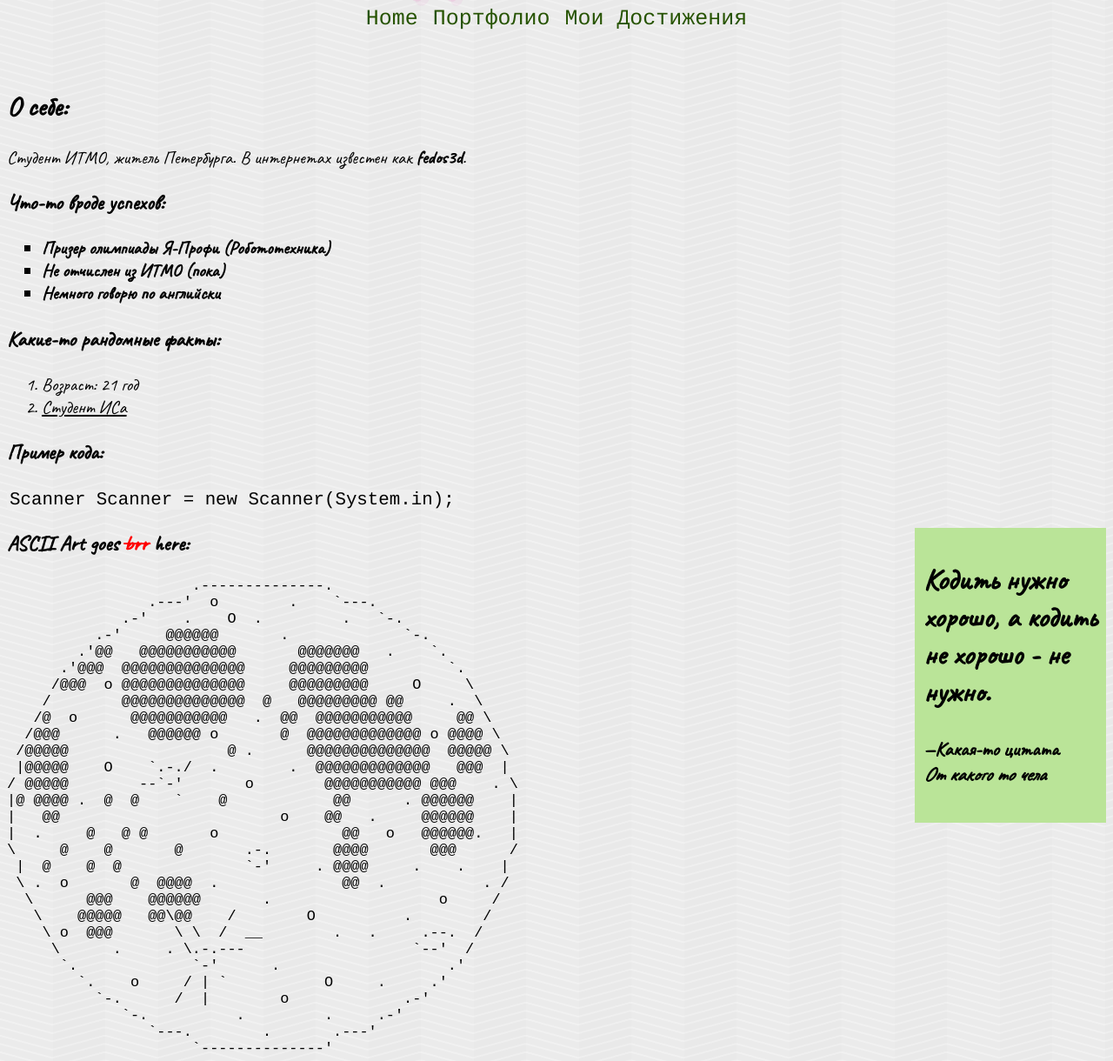
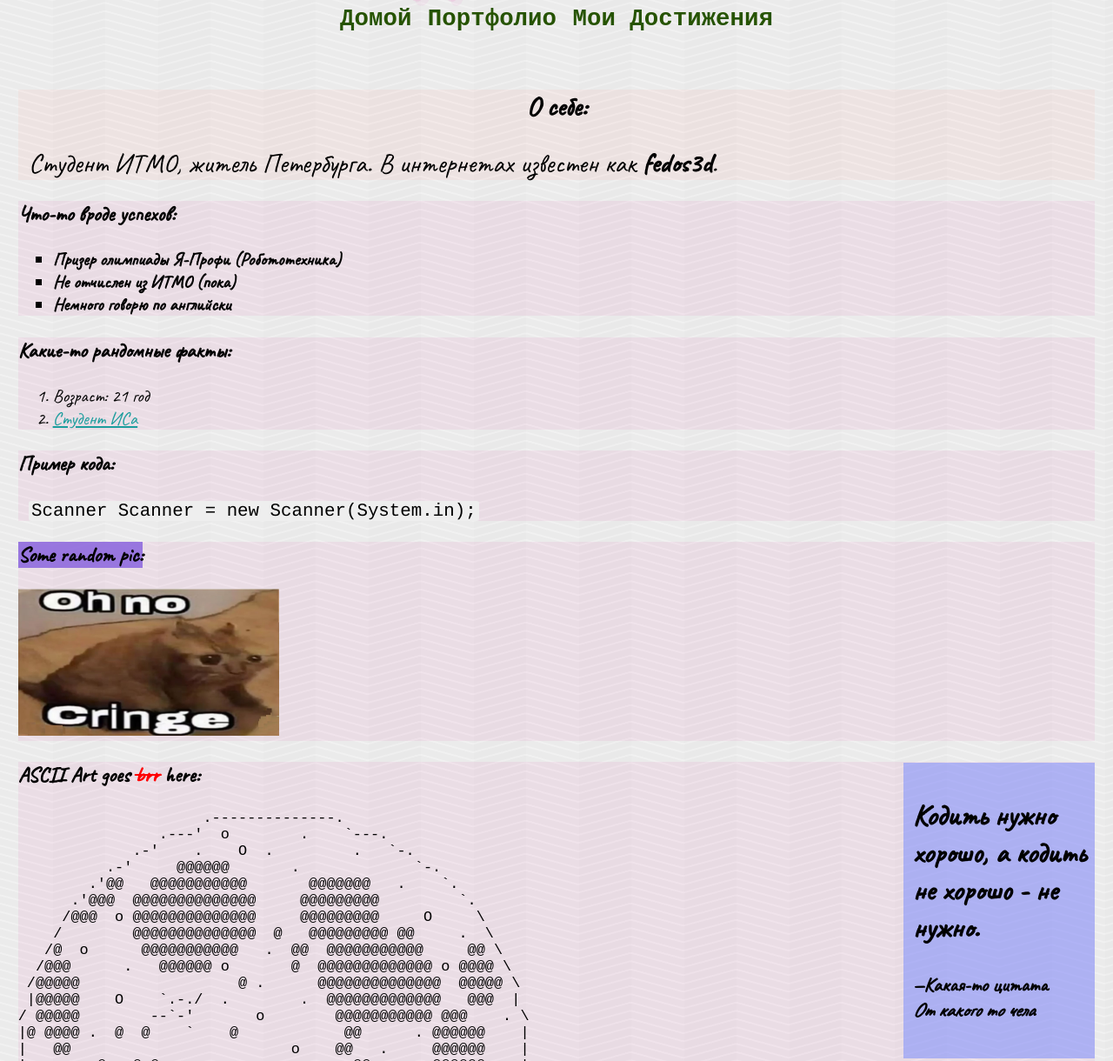
Before and after one commit to fedos3d/itmo_web, a plain HTML site: page index.html in a window 1280 px wide. Shown: the part 139-1359 px from the top of the page at 87% size. Drawn offline with Linux system fonts and the light colour scheme; a web font is replaced by a local one.

Commit message:
Added more colors

```diff
--- a/index.html
+++ b/index.html
@@ -8,13 +8,13 @@
     <meta name="description" content="Аникеев Федор Николаевич, Студент ИТМО, группа М333031" >
     <link rel="preconnect" href="https://fonts.googleapis.com">
     <link rel="preconnect" href="https://fonts.gstatic.com" crossorigin>
-    <link href="https://fonts.googleapis.com/css2?family=Pacifico&family=Caveat&family=Orelega+One&display=swap" rel="stylesheet">
+    <link href="https://fonts.googleapis.com/css2?family=Pacifico&family=Caveat&family=DotGothic16&family=Orelega+One&display=swap" rel="stylesheet">
 </head>
 <body>
 <header class="myheader">
     <h1>Аникеев Федор Николаевич aka fedos3d</h1>
     <nav class="mynav">
-        <a href="index.html">Home</a> <a href="my_portfolio.html">Портфолио</a> <a href="my_achievements.html">Мои достижения</a>
+        <a href="index.html">Домой</a> <a href="my_portfolio.html">Портфолио</a> <a href="my_achievements.html">Мои достижения</a>
     </nav>
 </header>
 <main>
@@ -43,6 +43,10 @@
         <h3>Пример кода:</h3>
         <p>
             <code>Scanner Scanner = new Scanner(System.in);</code></p>
+    </section>
+    <section>
+        <h3><span id="mypic">Some random pic:</span></h3>
+        <img src="images/8679305.jpg"  alt="sos">
     </section>
     <aside>
         <div class="blockquote-wrapper">
--- a/outlines.css
+++ b/outlines.css
@@ -35,9 +35,12 @@ aside {
     margin: 1%
 }
 .mynav {
-    font-family: courier, monospace;
+    font-family: monospace, serif;
+    font-weight: bolder;
+    font-size: 110%;
     padding: 1%;
     margin: 1%;
+    #font-weight: lighter;
 }
 a {
     outline: none;
@@ -65,6 +68,9 @@ a:active {
 main {
     font-family: "Caveat", cursive;
 }
+main p {
+    margin: 1%;
+}
 footer {
     font-family: "Orelega One", cursive;
     text-align: center;
@@ -77,9 +83,38 @@ del {
 }
 aside {
     font-size: 110%;
-    background-color: #BAE498;
+    background-color: rgba(120, 139, 255, 0.53);
+    margin: 1%;
+    #vertical-align: middle;
 }
 section {
     font-size: 100%;
-    #background-color: antiquewhite;
+   background-color: rgba(222, 104, 174, 0.1);
+    margin: 1%
 }
+article {
+    margin: 1%;
+    background-color: rgba(250, 153, 145, 0.1);
+}
+article h2 {
+    text-align: center;
+}
+article p {
+    font-size: 150%;
+
+}
+img {
+    height: auto;
+    width: auto;
+    max-width: 300px;
+    max-height: 300px;>
+}
+ins {
+    color: #1b9d9d;
+}
+
+pre {
+}
+#mypic {
+    background-color: rgba(141, 104, 222, 0.87);
+}
```
Also changed, not shown: images/8679305.jpg (added).
